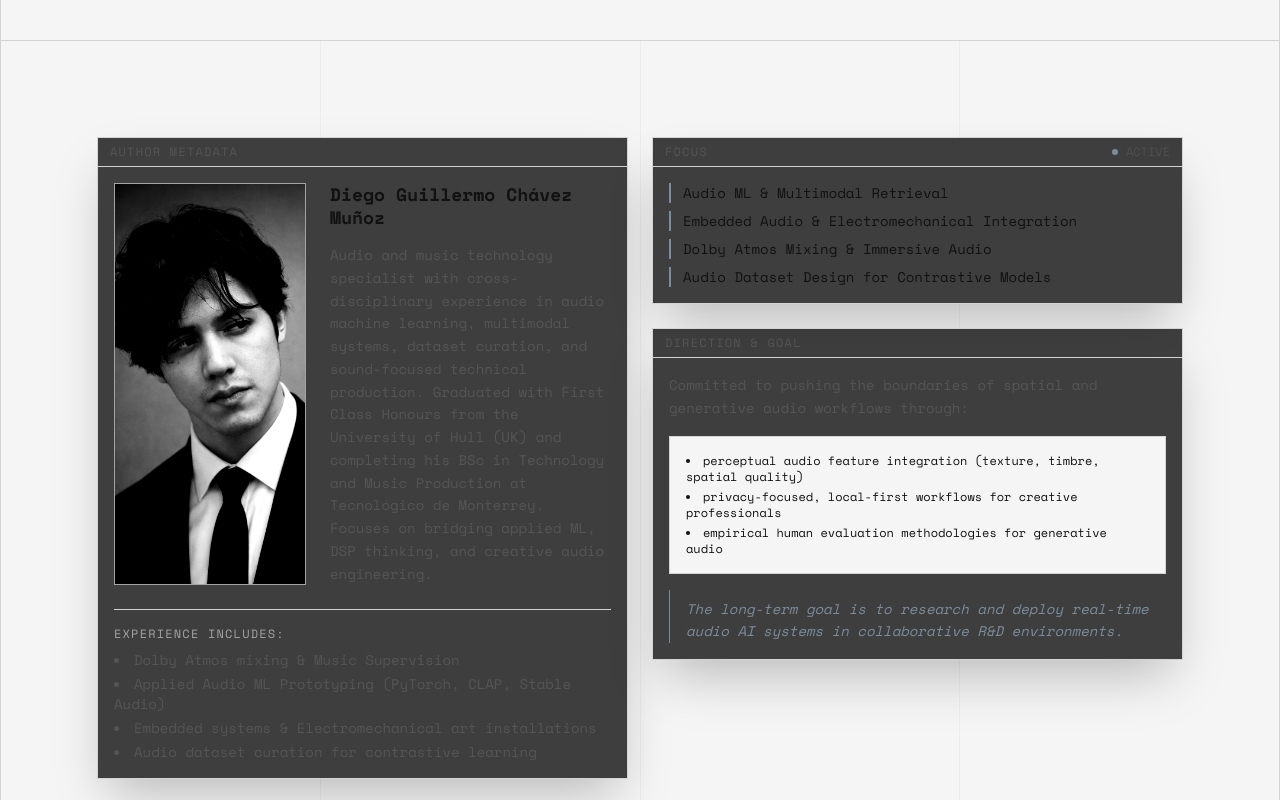
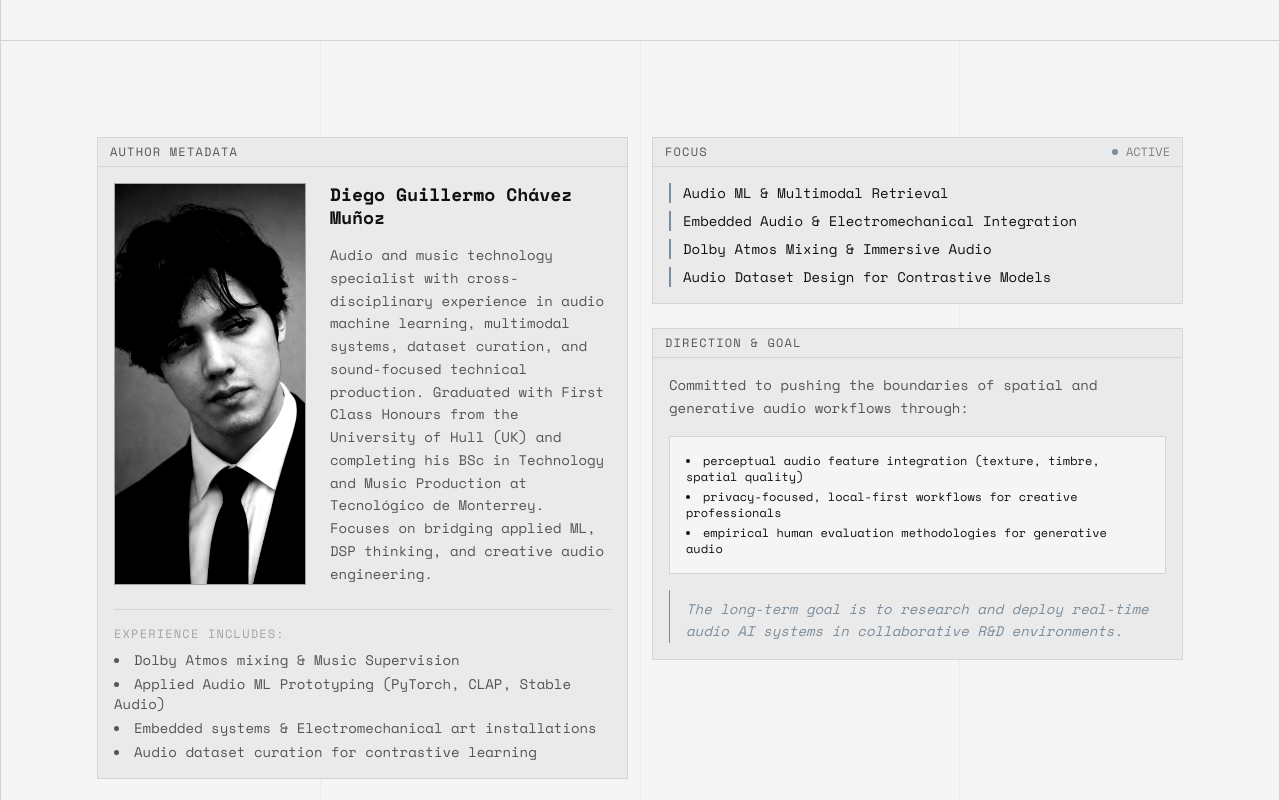
Before and after one commit to DIEGOGCHM/Portfolio_Diego_Chavez_ML_DSP_ENG, a Next.js app: page / in a window 1280 px wide. Shown: the part 2360-3160 px from the top of the page. Built offline with nearby package versions, Linux system fonts and the light colour scheme.

Commit message:
style: Revert Panel.tsx completely to its original state

```diff
--- a/src/components/Panel.tsx
+++ b/src/components/Panel.tsx
@@ -10,7 +10,7 @@ interface PanelProps {
 
 export function Panel({ children, title, className = "", status, noPadding = false }: PanelProps) {
   return (
-    <div className={`border border-gray_interference bg-[#111111]/80 backdrop-blur-md shadow-2xl flex flex-col ${className}`}>
+    <div className={`border border-gray_interference bg-black_layer flex flex-col ${className}`}>
       {title && (
         <div className="border-b border-gray_interference bg-gray_interference/30 px-3 py-1.5 flex justify-between items-center text-xs text-white_faded">
           <span className="uppercase tracking-widest">{title}</span>
```
